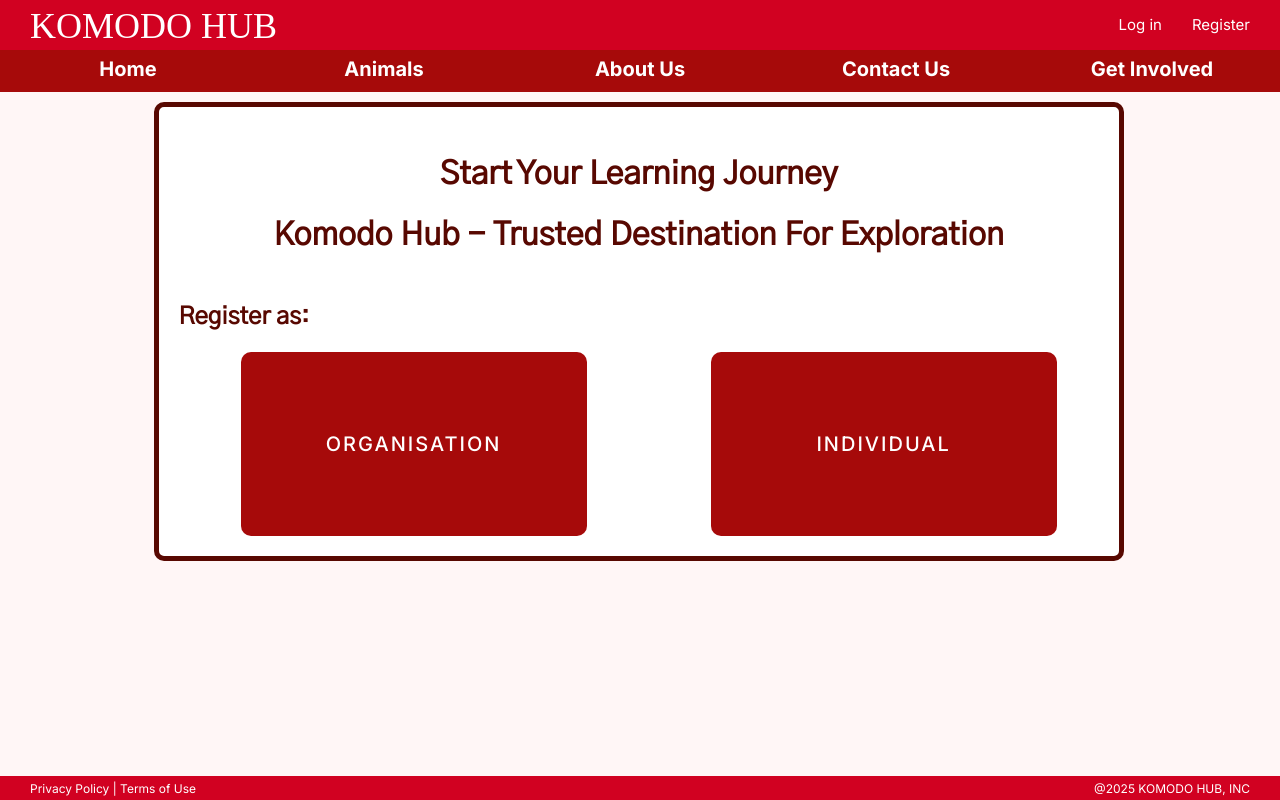
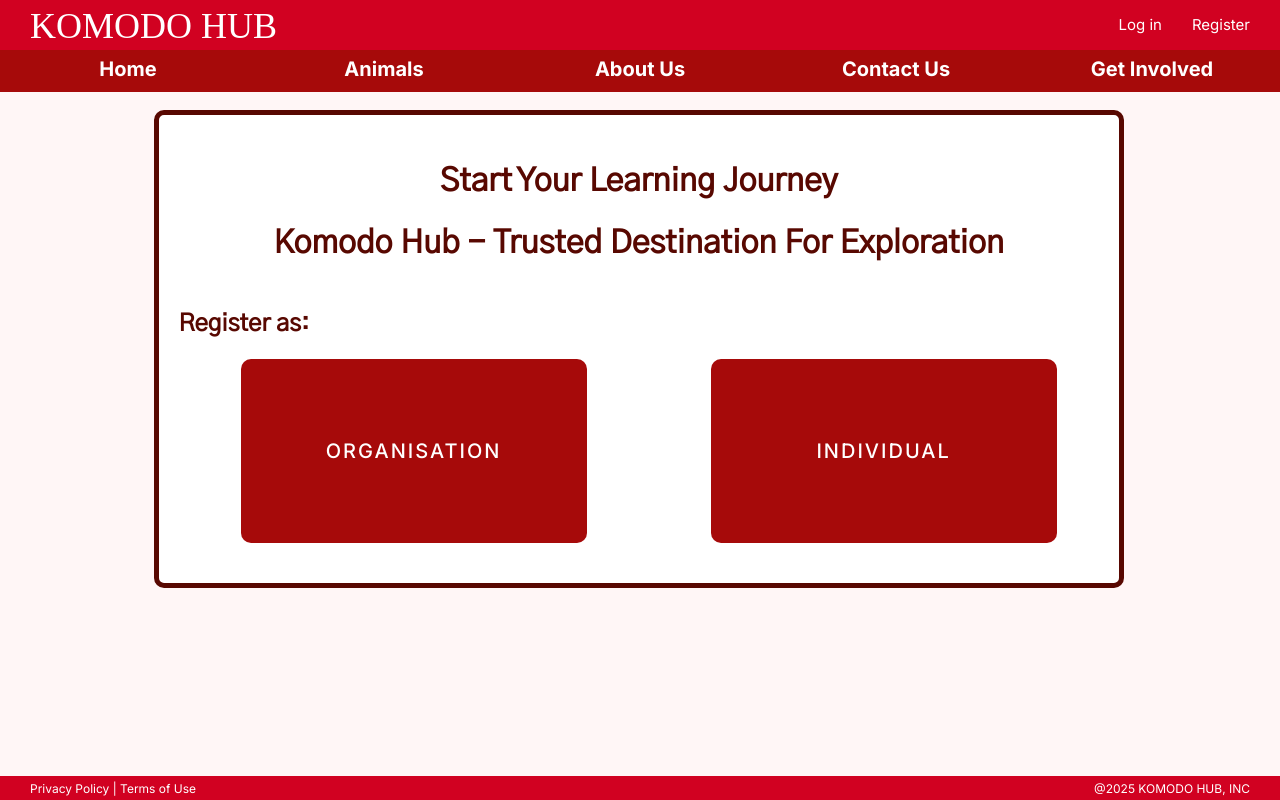
Before and after one commit to Ei-Sandi/Komodo-Hub-5005CMD, a Flask app: page /register/ in a window 1280 px wide. Run offline with Flask 3, Linux system fonts and the light colour scheme; some web fonts are replaced.

Commit message:
slight changes to body container

```diff
--- a/KOMODO HUB/static/Registration.css
+++ b/KOMODO HUB/static/Registration.css
@@ -3,10 +3,9 @@
     border-radius: 0.625rem;
     width: 75%;
     background-color: white;
-    margin-top: 8%;
     margin-left: 12%;
     padding-top: 1.25rem;
-    padding-bottom: 1.25rem;
+    padding-bottom: 2.5rem;
 }
 /* Main Registration Page */
 .titleText{
--- a/KOMODO HUB/static/public.css
+++ b/KOMODO HUB/static/public.css
@@ -2,7 +2,8 @@ html, body{
     padding: 0;
     margin: 0;
     background-color: #FFF6F6;
-    width: 100%;
+    width: 100vw;
+    height: 82vh;
     font-family: 'Gothic A1';
  }
 .logobar{
@@ -90,10 +91,10 @@ html, body{
     background-color: #D10121;
 }
 #page-container {
-    margin-top: 92px;
-}
-#content-wrap{
-    padding-bottom: 1.5rem;
+    margin-top: 5.313rem;
+    min-height: 75vh;
+    padding-bottom: 1.25rem;
+    padding-top: 1.55rem;
 }
 .footer{
     position: fixed;
```
